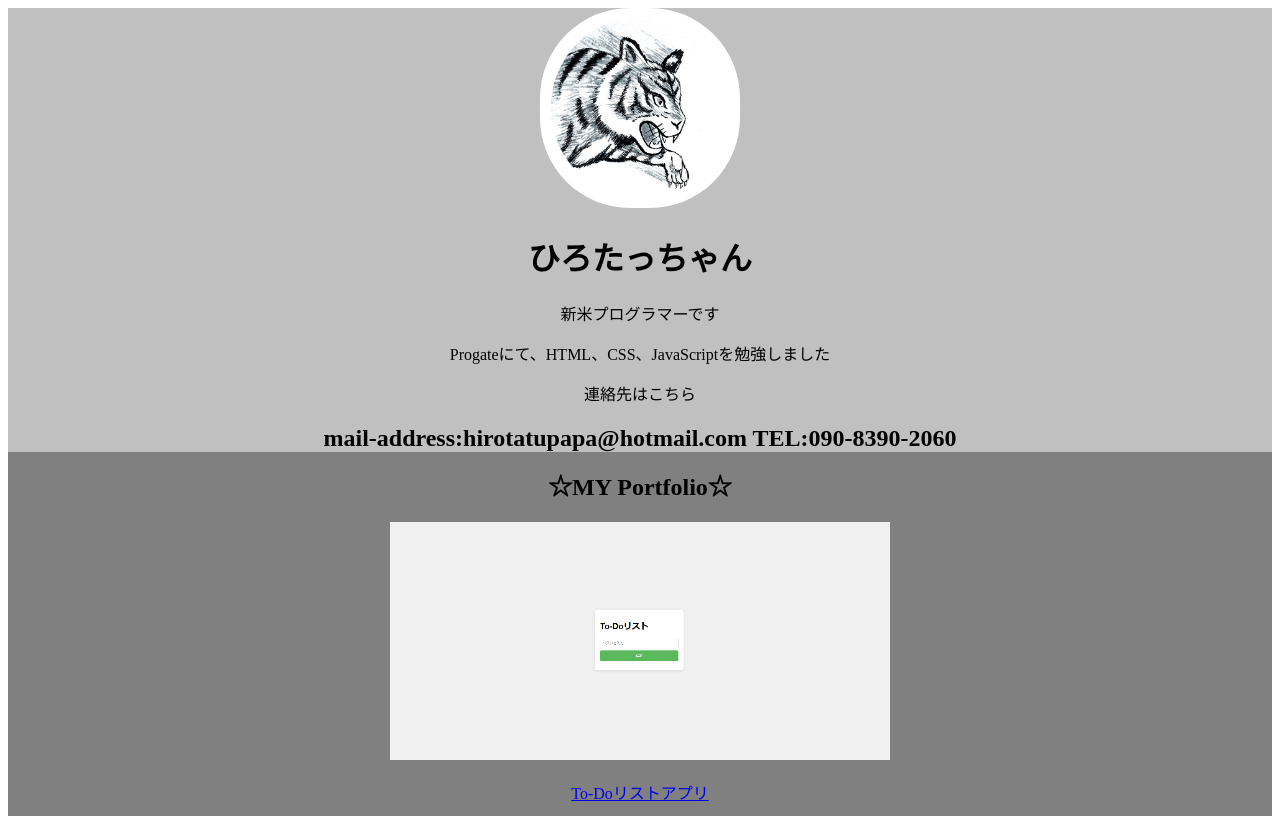
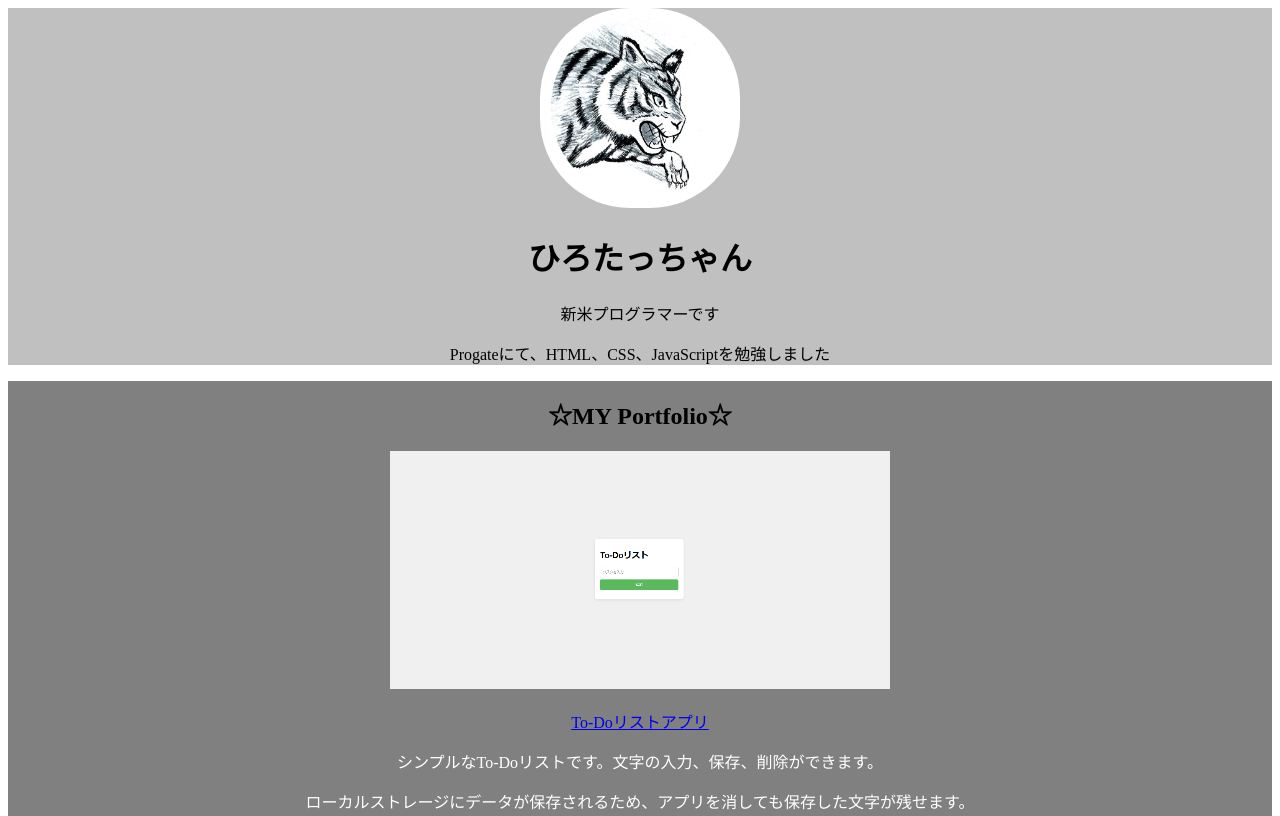
Before and after one commit to hirotattyan/github.io, a plain HTML site: page index.html in a window 1280 px wide. Shown: the top 816 px of the page. Drawn offline with Linux system fonts and the light colour scheme.

Commit message:
Update index.html

```diff
--- a/index.html
+++ b/index.html
@@ -11,8 +11,6 @@
             <h1>ひろたっちゃん</h1>
             <p>新米プログラマーです</p>
             <p>Progateにて、HTML、CSS、JavaScriptを勉強しました</p>
-            <p>連絡先はこちら</p>
-            <h2>mail-address:hirotatupapa@hotmail.com TEL:090-8390-2060</h2>
         </header>
         <main>
             <h2>☆MY Portfolio☆</h2>
```
